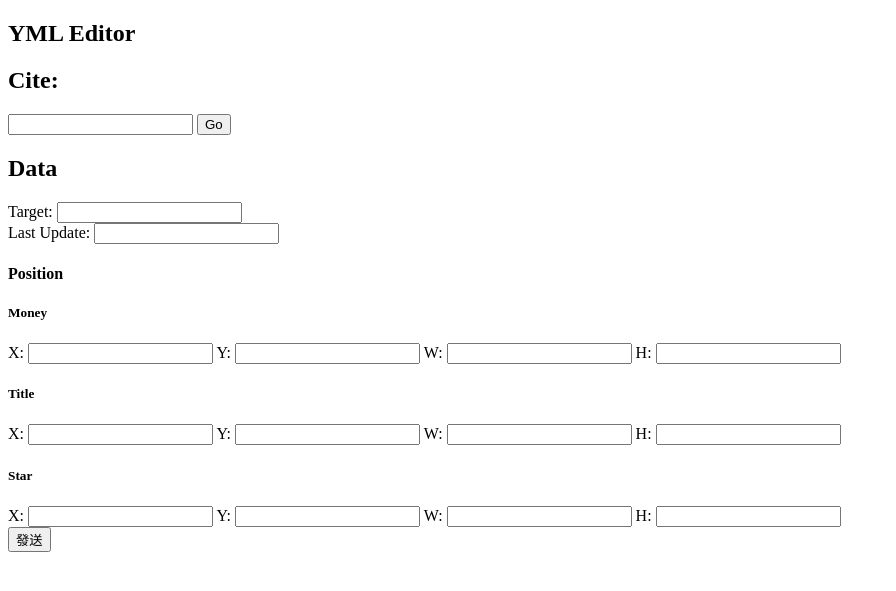
After one commit to roleecorn/ocr_crawler, a Flask app: page /yml in a window 1280 px wide. The commit adds this page. Shown: the top 591 px of the page, without its empty margins (0-896 px from the left). Run offline with Flask 3, Linux system fonts and the light colour scheme.

Commit message:
yml_build

```diff
--- a/app.py
+++ b/app.py
@@ -1,11 +1,15 @@
-from flask import Flask, render_template, jsonify, redirect, url_for
+from flask import Flask, render_template, jsonify, url_for, request
 import flask
 import time
+import yaml
 from classversion import ocr_crawler
 import threading
+from pathlib import Path
 
 craw: ocr_crawler = None
 app = Flask(__name__)
+home = Path.cwd()
+
 
 def background_task(mode):
     global craw
@@ -17,9 +21,11 @@ def background_task(mode):
         craw.all_start()
     craw.close()
 
+
 @app.route('/')
 def ishome():
     return render_template('home.html')
+
 
 @app.route('/start_cite')
 def start_cite():
@@ -30,9 +36,11 @@ def start_cite():
     # 返回要重定向到的URL
     return jsonify(redirect_url=url_for('index'))
 
+
 @app.route('/index')
 def index():
     return render_template('index.html')
+
 
 @app.route('/run_test')
 def run_test():
@@ -40,11 +48,43 @@ def run_test():
     thread.start()
     return jsonify(message="測試執行開始")
 
+
 @app.route('/run_all')
 def run_all():
     thread = threading.Thread(target=background_task, args=('all',))
     thread.start()
     return jsonify(message="完整執行開始")
 
+
+@app.route('/yml', methods=['GET'])
+def yml():
+    return render_template('yml.html')
+
+
+@app.route('/get_yml', methods=['GET'])
+def get_yml():
+    shop = request.args.get('shop')
+    with open(home / 'cite_envs' / f"{shop}.yml", 'r') as file:
+        cite_config = yaml.safe_load(file)
+    print(shop)
+    # 其他的代码...
+    return jsonify(cite_config)
+
+
+@app.route('/save_yml/<shop>', methods=['POST'])
+def save_yml(shop):
+    data_to_save = request.json
+
+    # 检查data_to_save是否为有效数据
+    if not data_to_save:
+        return jsonify({"message": "Invalid data"}), 400
+
+    # 写入文件
+    with open(home / 'cite_envs' / f"{shop}.yml", 'w') as file:
+        yaml.safe_dump(data_to_save, file)
+
+    return jsonify({"message": "Data saved successfully"}), 200
+
+
 if __name__ == '__main__':
     app.run(debug=False)
--- /dev/null
+++ b/templates/yml.html
@@ -0,0 +1,118 @@
+<!DOCTYPE html>
+<html lang="zh">
+<head>
+    <meta charset="UTF-8">
+    <meta http-equiv="X-UA-Compatible" content="IE=edge">
+    <meta name="viewport" content="width=device-width, initial-scale=1.0">
+    <title>YML Editor</title>
+    <script src="https://code.jquery.com/jquery-3.6.0.min.js"></script>
+</head>
+<body>
+
+<h2>YML Editor</h2>
+<h2>Cite:</h2>
+<input type="text" id="shop" />
+<button onclick="loadData(document.getElementById('shop').value)">Go</button>
+
+
+<br>
+<h2>Data</h2>
+<label>Target:</label>
+<input type="text" id="target" />
+<br>
+
+<label>Last Update:</label>
+<input type="text" id="lastupdate" />
+<br>
+<h4>Position</h4>
+<h5>Money</h5>
+X: <input type="text" id="money_x" />
+Y: <input type="text" id="money_y" />
+W: <input type="text" id="money_w" />
+H: <input type="text" id="money_h" />
+
+<h5>Title</h5>
+X: <input type="text" id="title_x" />
+Y: <input type="text" id="title_y" />
+W: <input type="text" id="title_w" />
+H: <input type="text" id="title_h" />
+
+<h5>Star</h5>
+X: <input type="text" id="star_x" />
+Y: <input type="text" id="star_y" />
+W: <input type="text" id="star_w" />
+H: <input type="text" id="star_h" />
+
+<br>
+<button onclick="submitData(document.getElementById('shop').value)">發送</button>
+
+<script>
+function loadData(shop) {
+    console.log(shop);
+    $.get("/get_yml?shop="+shop, function(data) {
+        $('#lastupdate').val(data['lastupdate']);
+        $('#target').val(data['target']);
+
+        $('#money_x').val(data['position']['money']['X']);
+        $('#money_y').val(data['position']['money']['Y']);
+        $('#money_w').val(data['position']['money']['w']);
+        $('#money_h').val(data['position']['money']['h']);
+
+        $('#title_x').val(data['position']['title']['X']);
+        $('#title_y').val(data['position']['title']['Y']);
+        $('#title_w').val(data['position']['title']['w']);
+        $('#title_h').val(data['position']['title']['h']);
+
+        $('#star_x').val(data['position']['star']['X']);
+        $('#star_y').val(data['position']['star']['Y']);
+        $('#star_w').val(data['position']['star']['w']);
+        $('#star_h').val(data['position']['star']['h']);
+    });
+}
+
+function submitData(shop) {
+    const data = {
+        lastupdate: $('#lastupdate').val(),
+        target: $('#target').val(),
+        position: {
+            money: {
+                X: parseInt($('#money_x').val()),
+                Y: parseInt($('#money_y').val()),
+                w: parseInt($('#money_w').val()),
+                h: parseInt($('#money_h').val())
+            },
+            title: {
+                X: parseInt($('#title_x').val()),
+                Y: parseInt($('#title_y').val()),
+                w: parseInt($('#title_w').val()),
+                h: parseInt($('#title_h').val())
+            },
+            star: {
+                X: parseInt($('#star_x').val()),
+                Y: parseInt($('#star_y').val()),
+                w: parseInt($('#star_w').val()),
+                h: parseInt($('#star_h').val())
+            }
+        }
+    };
+
+    $.ajax({
+        url: '/save_yml/' + shop,
+        method: 'POST',
+        data: JSON.stringify(data),
+        contentType: 'application/json',
+        success: function(response) {
+            alert(response.message);
+        },
+        error: function(jqXHR, textStatus, errorThrown) {
+            alert('Error: ' + errorThrown);
+        }
+    });
+}
+
+// Initial load
+// loadData();
+</script>
+
+</body>
+</html>
```
Also changed, not shown: cite_envs/eddiebauer.yml (added, +18 -0 lines), cite_envs/sample.yml (added, +18 -0 lines), classversion.py (+5 -3 lines), templates/home.html (+9 -2 lines).
